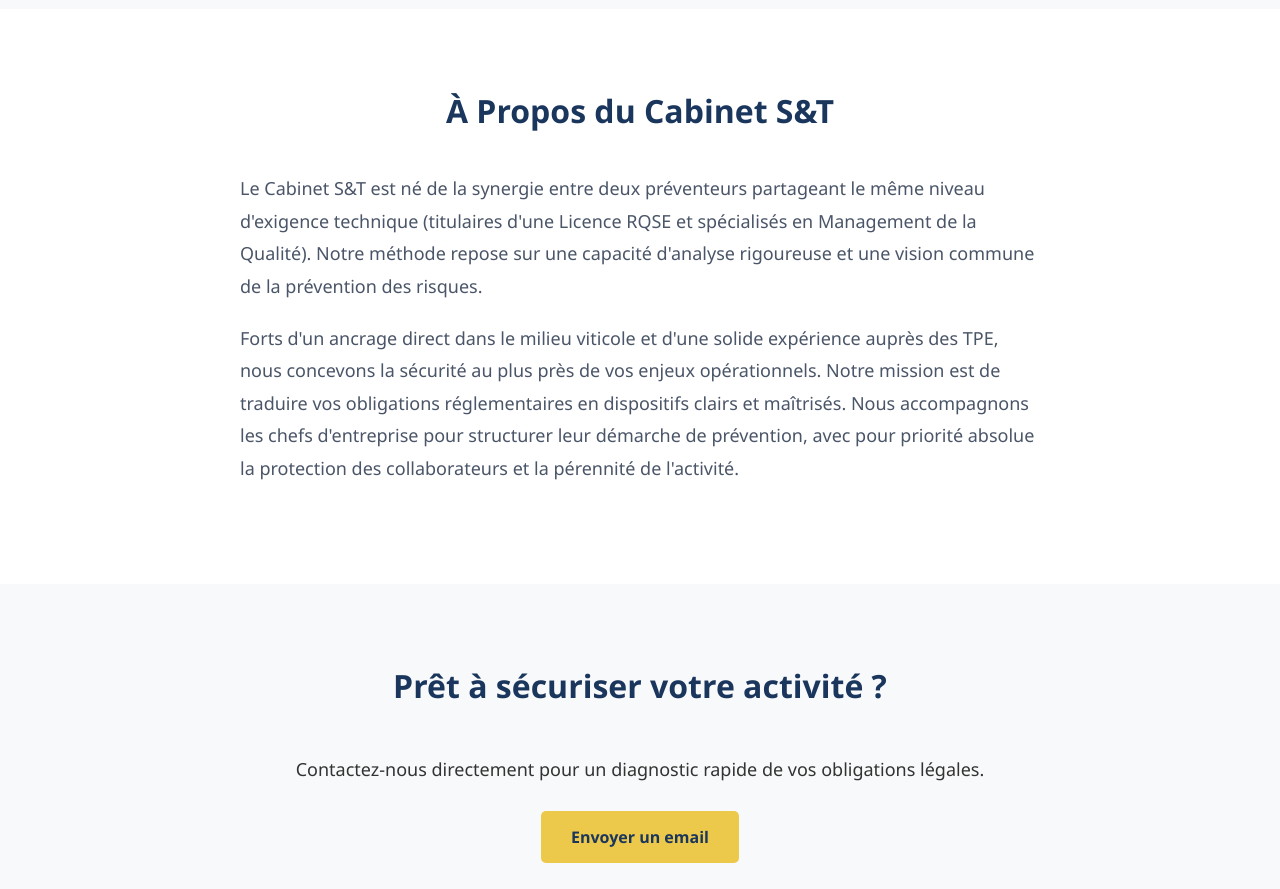
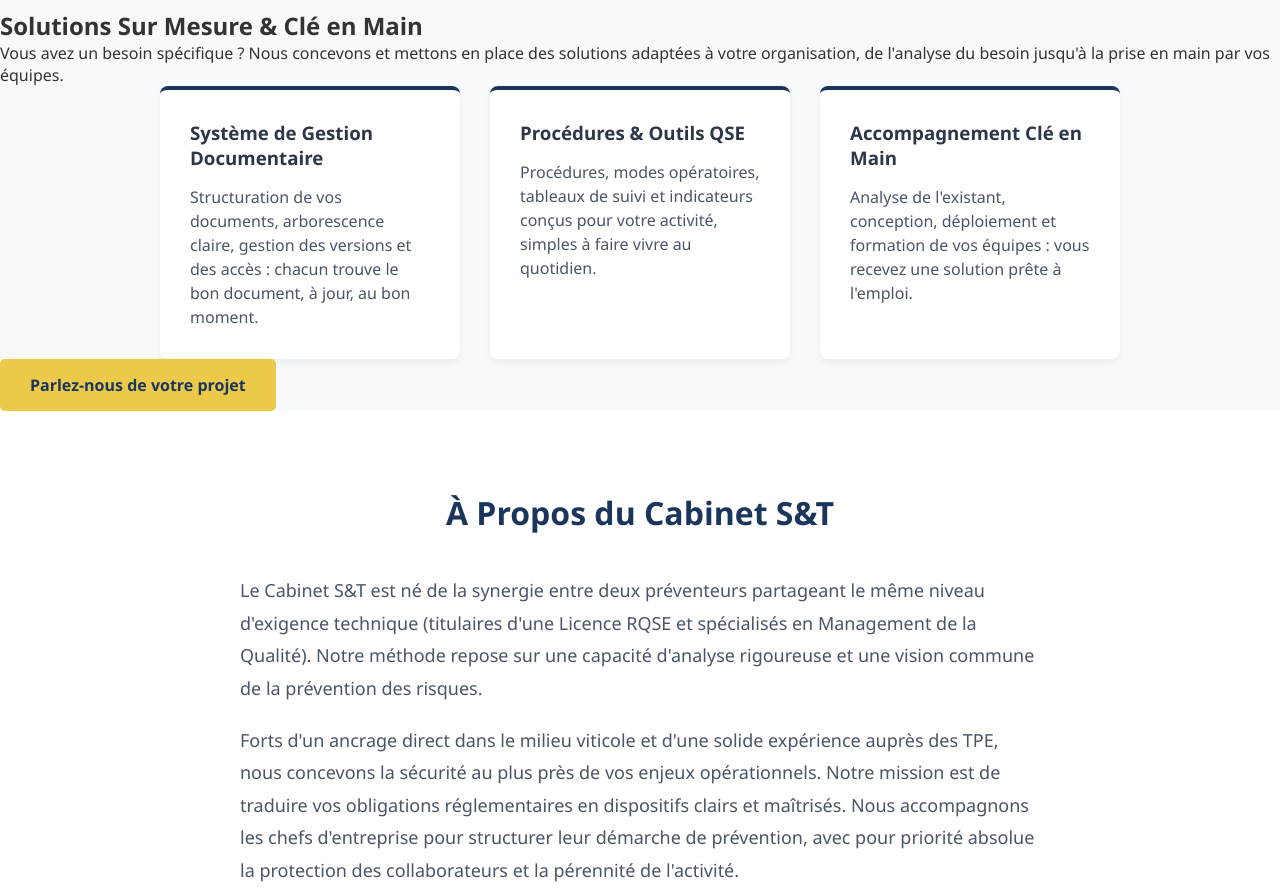
Before and after one commit to CabinetST/cabinet-st-site, a plain HTML site: page index.html in a window 1280 px wide. Shown: the part 1020-1909 px from the top of the page. Drawn offline with Linux system fonts and the light colour scheme.

Commit message:
Ajout de la section Solutions sur mesure et clé en main

```diff
--- a/index.html
+++ b/index.html
@@ -13,6 +13,7 @@
         <div class="logo">CABINET S&T</div>
         <nav>
             <a href="#services">Nos Services</a>
+            <a href="#sur-mesure">Sur Mesure</a>
             <a href="#about">À Propos</a>
             <a href="#contact" class="btn-nav">Nous contacter</a>
         </nav>
@@ -22,7 +23,7 @@
     <section id="hero">
         <div class="hero-content">
             <h1>Sécurisez votre entreprise, on s'occupe du reste.</h1>
-            <p>Conformité QSE et prévention des risques pour les TPE. Sécurisez vos équipes et votre entreprise grâce à une gestion documentaire simplifiée allant à l'essentiel.</p>
+            <p>Conformité QSE, prévention des risques et solutions documentaires sur mesure. Sécurisez vos équipes et votre entreprise grâce à une gestion documentaire simplifiée allant à l'essentiel.</p>
             <a href="#contact" class="btn-primary">Planifier un échange</a>
         </div>
     </section>
@@ -46,6 +47,27 @@
         </div>
     </section>
 
+    <!-- Section Solutions sur mesure -->
+    <section id="sur-mesure">
+        <h2>Solutions Sur Mesure & Clé en Main</h2>
+        <p class="section-intro">Vous avez un besoin spécifique ? Nous concevons et mettons en place des solutions adaptées à votre organisation, de l'analyse du besoin jusqu'à la prise en main par vos équipes.</p>
+        <div class="cards-container">
+            <div class="card card-accent">
+                <h3>Système de Gestion Documentaire</h3>
+                <p>Structuration de vos documents, arborescence claire, gestion des versions et des accès : chacun trouve le bon document, à jour, au bon moment.</p>
+            </div>
+            <div class="card card-accent">
+                <h3>Procédures & Outils QSE</h3>
+                <p>Procédures, modes opératoires, tableaux de suivi et indicateurs conçus pour votre activité, simples à faire vivre au quotidien.</p>
+            </div>
+            <div class="card card-accent">
+                <h3>Accompagnement Clé en Main</h3>
+                <p>Analyse de l'existant, conception, déploiement et formation de vos équipes : vous recevez une solution prête à l'emploi.</p>
+            </div>
+        </div>
+        <a href="#contact" class="btn-primary">Parlez-nous de votre projet</a>
+    </section>
+
     <!-- Section À Propos -->
     <section id="about">
         <h2>À Propos du Cabinet S&T</h2>
@@ -58,7 +80,7 @@
     <!-- Section Contact -->
     <section id="contact">
         <h2>Prêt à sécuriser votre activité ?</h2>
-        <p>Contactez-nous directement pour un diagnostic rapide de vos obligations légales.</p>
+        <p>Contactez-nous directement pour un diagnostic rapide de vos obligations légales ou pour étudier votre projet sur mesure.</p>
         <!-- Pensez à créer cette adresse Gmail ou à la remplacer par celle que vous choisirez -->
         <a href="mailto:contact.st.prevention@gmail.com?subject=Demande de contact QSE" class="btn-primary">Envoyer un email</a>
     </section>
```
